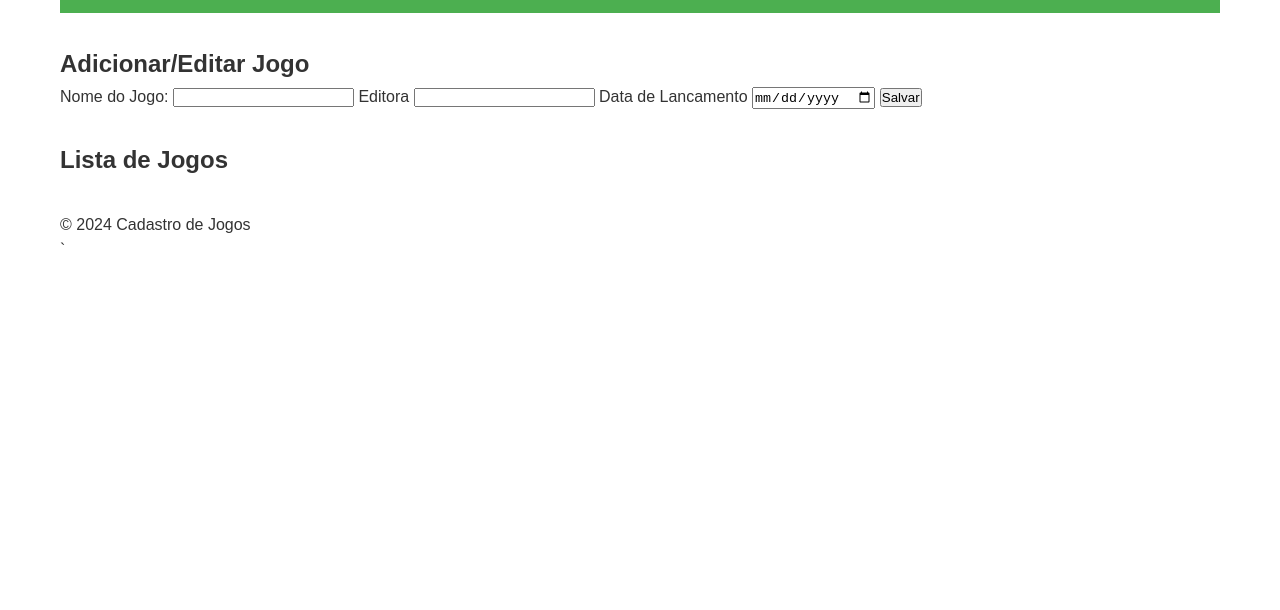
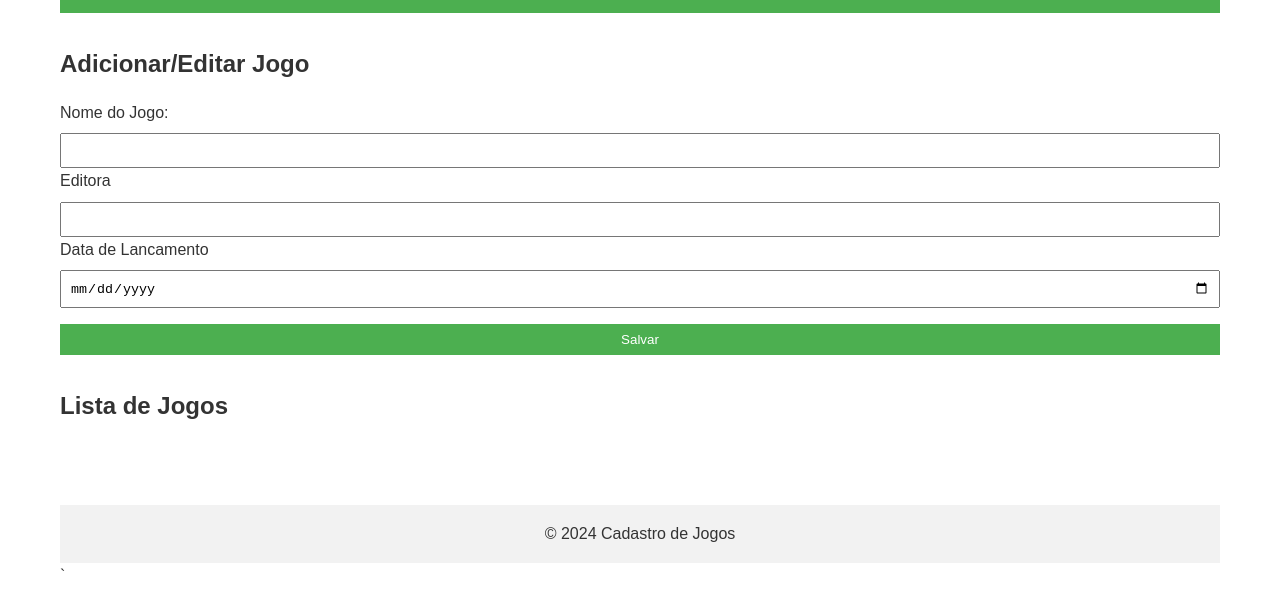
Before and after one commit to JoNasgaBri/game-registration, a plain HTML site: page src/index.html in a window 1280 px wide. Shown: the part 90-700 px from the top of the page. Drawn offline with Linux system fonts and the light colour scheme; files that its build step writes are made by us from their sources.

Commit message:
:lipstick: feat: CSS styling of the registration

```diff
--- a/src/css/styles.css
+++ b/src/css/styles.css
@@ -31,3 +31,52 @@ section {
     flex-basis: 100%;
     margin-bottom: 2rem;
 }
+
+h2 {
+    margin-bottom: 1rem;
+}
+
+form {
+    display: flex;
+    flex-direction: column;
+}
+
+label {
+    margin-top: 1 rem;
+}
+
+input {
+    padding: 0.5rem;
+    margin-top: 0.5rem;
+}
+
+button {
+    background-color: #4CAF50;
+    color: white;
+    border: none;
+    padding: 0.5rem 1rem;
+    margin-top: 1rem;
+    cursor: pointer;
+}
+
+button:hover {
+    background-color: #45ae4a;
+}
+
+ul {
+    list-style-type: none;
+}
+
+li {
+    background-color: #f9f9f9;
+    border: 1px solid #ddd;
+    padding: 1rem;
+    margin-bottom: 1 rem;
+}
+
+footer {
+    text-align: center;
+    margin-top: 2rem;
+    padding: 1rem;
+    background-color: #f2f2f2;
+}
```
